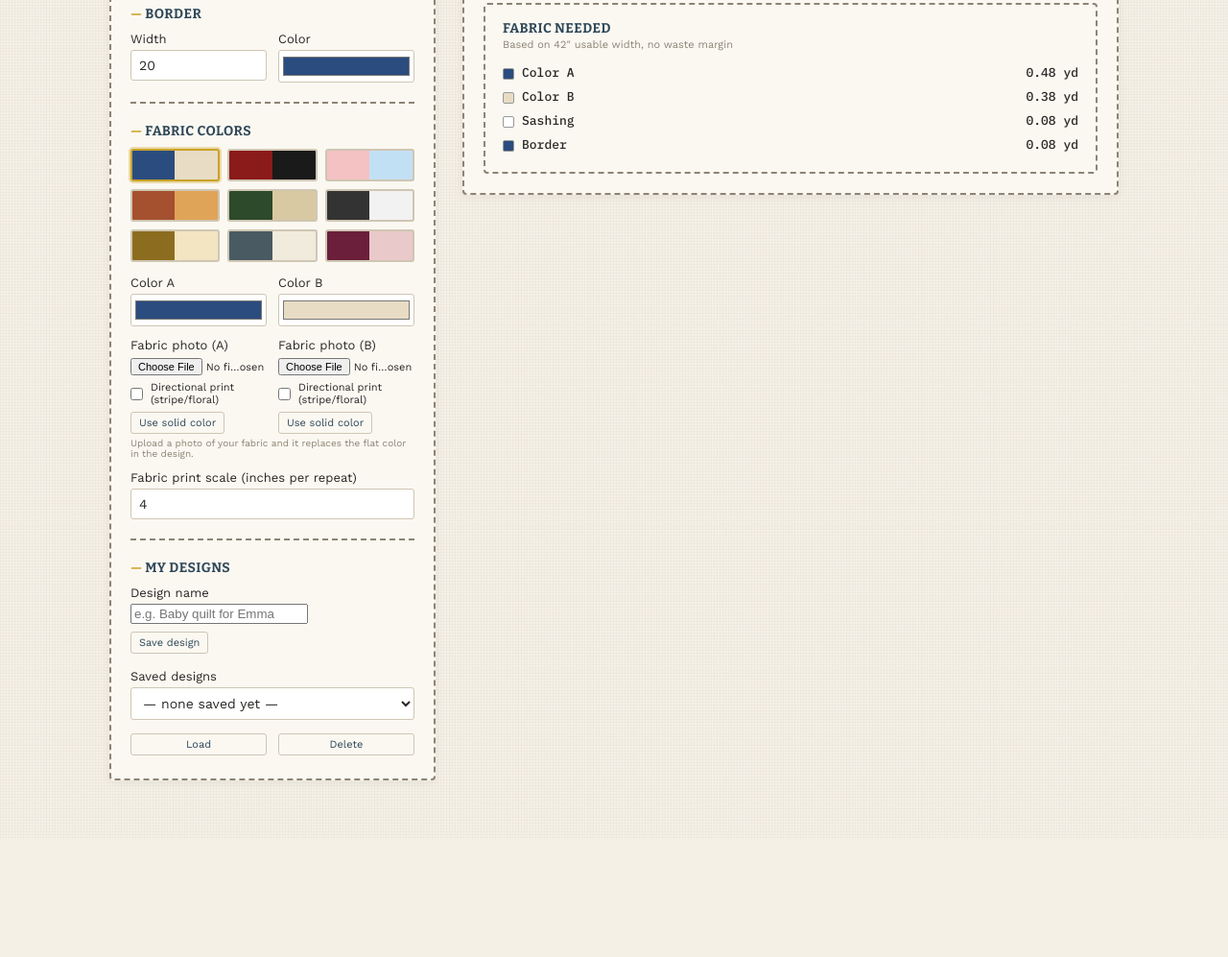
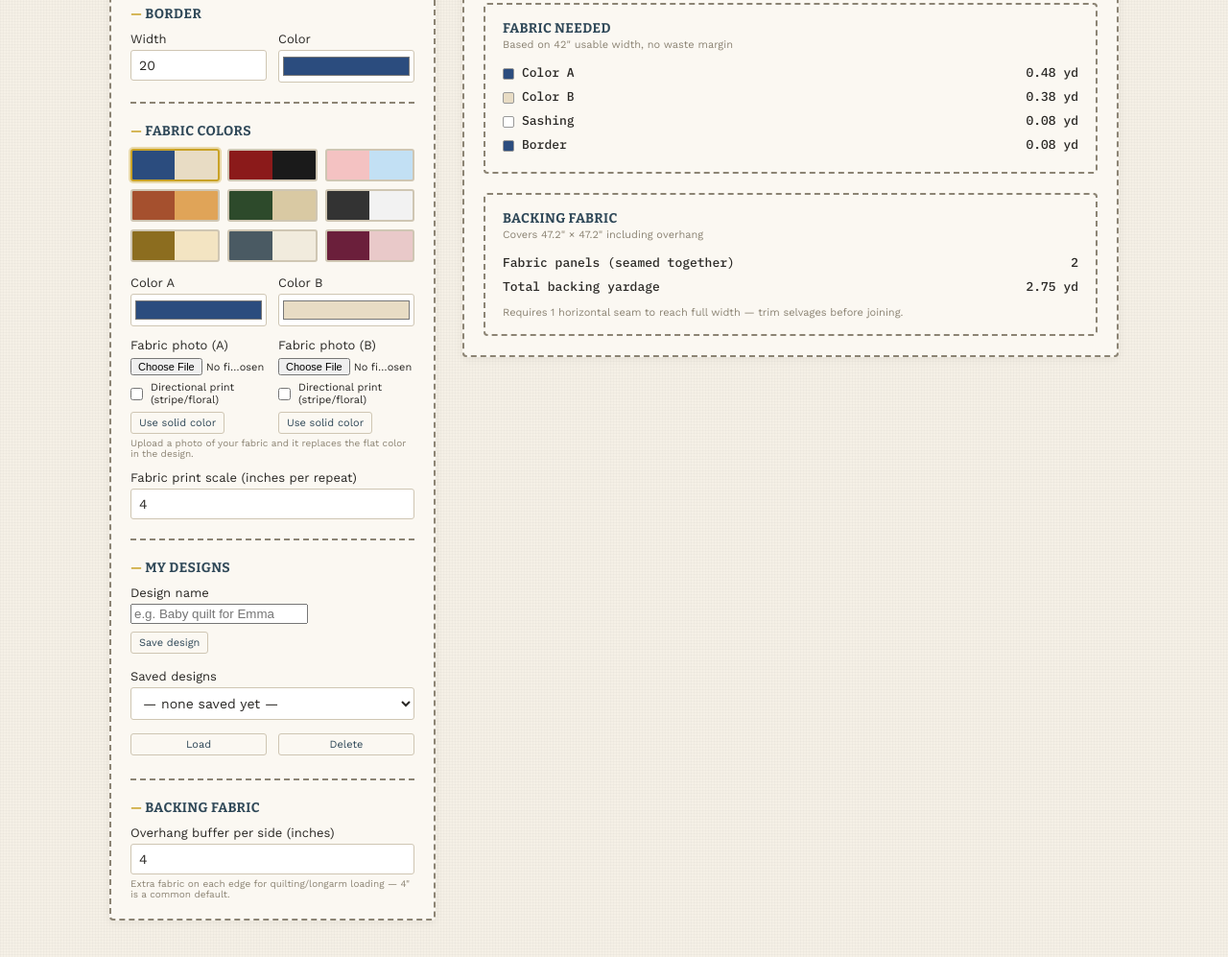
Before and after one commit to mjimmink-coder/quilt-designer, a plain HTML site: page index.html in a window 1280 px wide. Shown: the part 809-1806 px from the top of the page at 96% size. Before the commit the page ends 1682 px from the top, so only its background shows below. Drawn offline with nearby package versions, Linux system fonts and the light colour scheme.

Commit message:
Update index.html

```diff
--- a/index.html
+++ b/index.html
@@ -253,7 +253,7 @@
   button#downloadBtn:hover { background: #263e4c; }
   button#downloadBtn:focus-visible { outline: 2px solid var(--gold); outline-offset: 2px; }
 
-  #yardageResults {
+  #yardageResults, #backingResults {
     margin-top: 20px;
     text-align: left;
     border: 2px dashed var(--stitch);
@@ -262,7 +262,7 @@
     background: var(--panel);
   }
 
-  #yardageResults .yardage-title {
+  #yardageResults .yardage-title, #backingResults .yardage-title {
     font-family: 'Bitter', serif;
     font-weight: 700;
     font-size: 14px;
@@ -273,14 +273,14 @@
     margin-bottom: 2px;
   }
 
-  #yardageResults .yardage-note {
+  #yardageResults .yardage-note, #backingResults .yardage-note {
     font-size: 11px;
     color: var(--stitch);
     display: block;
     margin-bottom: 10px;
   }
 
-  #yardageResults .yardage-row {
+  #yardageResults .yardage-row, #backingResults .yardage-row {
     display: flex;
     align-items: center;
     justify-content: space-between;
@@ -558,6 +558,15 @@
       <span class="swatch-hint" id="designStatusNote"></span>
     </fieldset>
 
+    <hr class="divider">
+
+    <fieldset>
+      <legend>Backing Fabric</legend>
+      <label for="backingOverhangInput">Overhang buffer per side (inches)</label>
+      <input type="number" id="backingOverhangInput" value="4" min="0" max="12" step="1">
+      <span class="swatch-hint">Extra fabric on each edge for quilting/longarm loading — 4" is a common default.</span>
+    </fieldset>
+
   </div>
 
   <div class="panel canvas-panel">
@@ -565,6 +574,7 @@
     <button id="downloadBtn">Download design</button>
     <button id="printSheetBtn">Download pattern sheet</button>
     <div id="yardageResults"></div>
+    <div id="backingResults"></div>
   </div>
 
 </div>
@@ -574,6 +584,7 @@
 <script>
   const svg = document.getElementById('quilt-canvas');
   const yardageResults = document.getElementById('yardageResults');
+  const backingResults = document.getElementById('backingResults');
   const downloadBtn = document.getElementById('downloadBtn');
   const printSheetBtn = document.getElementById('printSheetBtn');
   const printSheet = document.getElementById('printSheet');
@@ -609,6 +620,7 @@
   const loadDesignBtn = document.getElementById('loadDesignBtn');
   const deleteDesignBtn = document.getElementById('deleteDesignBtn');
   const designStatusNote = document.getElementById('designStatusNote');
+  const backingOverhangInput = document.getElementById('backingOverhangInput');
   const DESIGNS_STORAGE_KEY = 'quiltDesignerSavedDesigns';
 
   const QUILT_SIZE_PRESETS = {
@@ -1095,6 +1107,40 @@
       html += '<span class="yardage-note" style="margin-top:8px; margin-bottom:0;">*Includes ~40% extra for directional print matching — a rule-of-thumb estimate, not exact.</span>';
     }
     yardageResults.innerHTML = html;
+  }
+
+  // Backing fabric almost always needs to be pieced from multiple widths of fabric
+  // seamed together, since standard fabric is only ~42" wide but a finished quilt
+  // (plus loading overhang) is very often wider than that.
+  function updateBackingYardage(blockSizeInches, blocksAcross, blocksDown, sashingWidth, borderWidth) {
+    const pixelsPerInch = blockSize / blockSizeInches;
+    const bodyWidthPx = blocksAcross * blockSize + (blocksAcross + 1) * sashingWidth;
+    const bodyHeightPx = blocksDown * blockSize + (blocksDown + 1) * sashingWidth;
+    const totalWidthPx = bodyWidthPx + borderWidth * 2;
+    const totalHeightPx = bodyHeightPx + borderWidth * 2;
+
+    const finishedWidthIn = totalWidthPx / pixelsPerInch;
+    const finishedHeightIn = totalHeightPx / pixelsPerInch;
+
+    const overhang = parseFloat(backingOverhangInput.value) || 0;
+    const backingWidthIn = finishedWidthIn + overhang * 2;
+    const backingHeightIn = finishedHeightIn + overhang * 2;
+
+    const panelsNeeded = Math.max(1, Math.ceil(backingWidthIn / FABRIC_USABLE_WIDTH_IN));
+    const totalLengthIn = panelsNeeded * backingHeightIn;
+    const rawYards = totalLengthIn / 36;
+    const yards = Math.ceil(rawYards * 4) / 4; // round up to the nearest quarter yard
+
+    let html = '<span class="yardage-title">Backing fabric</span>';
+    html += `<span class="yardage-note">Covers ${backingWidthIn.toFixed(1)}" × ${backingHeightIn.toFixed(1)}" including overhang</span>`;
+    html += `<div class="yardage-row"><span>Fabric panels (seamed together)</span><span>${panelsNeeded}</span></div>`;
+    html += `<div class="yardage-row"><span>Total backing yardage</span><span>${yards.toFixed(2)} yd</span></div>`;
+    if (panelsNeeded > 1) {
+      html += `<span class="yardage-note" style="margin-top:8px; margin-bottom:0;">Requires ${panelsNeeded - 1} horizontal seam${panelsNeeded > 2 ? 's' : ''} to reach full width — trim selvages before joining.</span>`;
+    }
+    backingResults.innerHTML = html;
+
+    return { finishedWidthIn, finishedHeightIn, backingWidthIn, backingHeightIn, panelsNeeded, yards };
   }
 
   function redraw() {
@@ -1128,10 +1174,11 @@
 
     drawQuilt(blockDrawFn, blocksAcross, blocksDown, sashingWidth, sashingColor, borderWidth, borderColor, colorA, colorB, alternateRotation);
     updateYardage(blockSizeInches);
+    updateBackingYardage(blockSizeInches, blocksAcross, blocksDown, sashingWidth, borderWidth);
     updateActivePreset();
   }
 
-  [patternSelect, alternateRotationInput, blockSizeInchesInput, blocksAcrossInput, blocksDownInput, sashingWidthInput, sashingColorInput, borderWidthInput, borderColorInput, colorAInput, colorBInput, swatchScaleInput, directionalAInput, directionalBInput]
+  [patternSelect, alternateRotationInput, blockSizeInchesInput, blocksAcrossInput, blocksDownInput, sashingWidthInput, sashingColorInput, borderWidthInput, borderColorInput, colorAInput, colorBInput, swatchScaleInput, directionalAInput, directionalBInput, backingOverhangInput]
     .forEach(input => input.addEventListener('input', redraw));
 
   // Manually picking a solid color overrides an active fabric photo for that slot.
@@ -1444,11 +1491,16 @@
         <tr><th colspan="2">Design specs</th></tr>
         ${specRows.map(([label, value]) => `<tr><td>${label}</td><td>${value}</td></tr>`).join('')}
       </table>
-      <div class="yardage-section">
+      <div class="yardage-section yardage-section-fabric">
         <table>
           <tr><th colspan="2">Fabric needed</th></tr>
         </table>
       </div>
+      <div class="yardage-section yardage-section-backing">
+        <table>
+          <tr><th colspan="2">Backing fabric</th></tr>
+        </table>
+      </div>
       <div class="print-note">Yardage is based on 42" usable fabric width with no waste margin, and does not include seam allowance — add your standard seam allowance (typically 1/4") when cutting each piece.</div>
     `;
 
@@ -1457,7 +1509,7 @@
     // Rebuild the yardage rows directly (rather than reusing the live yardageResults
     // markup) so swatch-photo backgrounds and directional-print notes still render
     // correctly on a fresh, isolated print page.
-    const yardageTable = printSheet.querySelector('.yardage-section table');
+    const yardageTable = printSheet.querySelector('.yardage-section-fabric table');
     const pixelsPerInchYardage = blockSize / blockSizeInches;
     const sqPxPerSqIn = pixelsPerInchYardage * pixelsPerInchYardage;
     const rows = [
@@ -1481,8 +1533,20 @@
       const note = document.createElement('div');
       note.className = 'print-note';
       note.textContent = '*Includes ~40% extra for directional print matching — a rule-of-thumb estimate, not exact.';
-      printSheet.querySelector('.yardage-section').appendChild(note);
-    }
+      printSheet.querySelector('.yardage-section-fabric').appendChild(note);
+    }
+
+    const backingTable = printSheet.querySelector('.yardage-section-backing table');
+    const backingCalc = updateBackingYardage(blockSizeInches, parseInt(blocksAcross, 10), parseInt(blocksDown, 10), parseInt(sashingWidthInput.value, 10) || 0, parseInt(borderWidthInput.value, 10) || 0);
+    const backingRow1 = document.createElement('tr');
+    backingRow1.innerHTML = `<td>Covers (incl. overhang)</td><td>${backingCalc.backingWidthIn.toFixed(1)}" × ${backingCalc.backingHeightIn.toFixed(1)}"</td>`;
+    backingTable.appendChild(backingRow1);
+    const backingRow2 = document.createElement('tr');
+    backingRow2.innerHTML = `<td>Fabric panels (seamed together)</td><td>${backingCalc.panelsNeeded}</td>`;
+    backingTable.appendChild(backingRow2);
+    const backingRow3 = document.createElement('tr');
+    backingRow3.innerHTML = `<td>Total backing yardage</td><td>${backingCalc.yards.toFixed(2)} yd</td>`;
+    backingTable.appendChild(backingRow3);
 
     window.print();
   });
```
